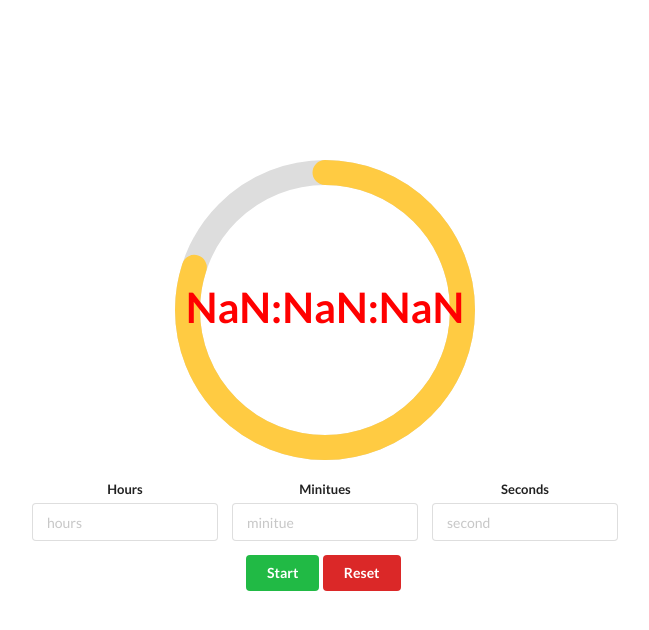
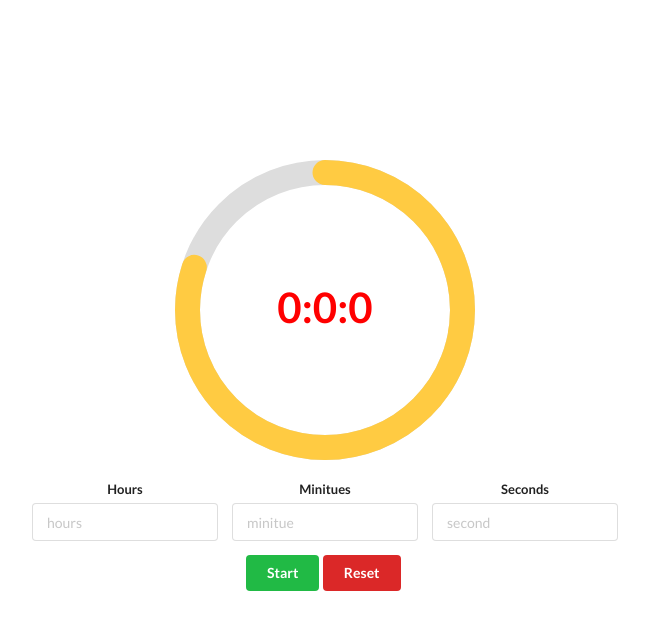
Before and after one commit to imSamiul/time, a React (Create React App) app: page / in a window 1280 px wide. Shown: the top 630 px of the page, without its empty margins (315-964 px from the left). Built offline with nearby package versions, Linux system fonts and the light colour scheme.

Commit message:
fixed the negative value bug

```diff
--- a/src/App.js
+++ b/src/App.js
@@ -1,7 +1,7 @@
-import CalculateTime from "./Components/Time/CalculateTime";
 import TimeInput from "./Components/Time/TimeInput";
 import "./App.css";
 import { useState } from "react";
+import ShowTime from "./Components/Time/ShowTime";
 
 function App() {
   const [givenTime, setGivenTime] = useState({
@@ -22,7 +22,7 @@ function App() {
       <div className="ui grid content">
         <div className="ui row">
           <div class="column">
-            <CalculateTime givenTime={givenTime}></CalculateTime>
+            <ShowTime givenTime={givenTime}></ShowTime>
           </div>
         </div>
         <div className="ui row">
--- a/src/Components/Time/CalculateTime.js
+++ b/src/Components/Time/CalculateTime.js
@@ -1,9 +1,15 @@
 import { useEffect, useState } from "react";
 import CircularProgressBar from "../UI/CircularProgressBar";
 
-const CalculateTime = ({ timeAfterGivenTime }) => {
-  const afterSomeTime = new Date(timeAfterGivenTime);
-  const [countDown, setCountDown] = useState(afterSomeTime);
+const CalculateTime = (props) => {
+  const timeAfterGivenTime = props.timeAfterGivenTime;
+  const afterSomeTime = new Date(timeAfterGivenTime).getTime();
+  const remaining = afterSomeTime - new Date().getTime();
+  const [countDown, setCountDown] = useState(remaining);
+  useEffect(() => {
+    setCountDown(remaining);
+  }, [timeAfterGivenTime]);
+
   const seconds = Math.floor((countDown / 1000) % 60);
   const minutes = Math.floor((countDown / (1000 * 60)) % 60);
   const hours = Math.floor((countDown / (1000 * 60 * 60)) % 24);
@@ -12,12 +18,14 @@ const CalculateTime = ({ timeAfterGivenTime }) => {
     minutes: minutes,
     seconds: seconds,
   };
-  console.log(countDown, initialTime);
   const [time, setTime] = useState(initialTime);
+  const [percentage, setPercentage] = useState(100);
 
   useEffect(() => {
+    if (countDown >= 0) {
+      console.log("countDown", countDown);
       const interval = setInterval(() => {
-      setCountDown(afterSomeTime - new Date().getTime());
+        setCountDown(countDown - 1000);
       }, 1000);
 
       const remainingTime = {
@@ -30,6 +38,7 @@ const CalculateTime = ({ timeAfterGivenTime }) => {
         ...remainingTime,
       }));
       return () => clearInterval(interval);
+    }
   }, [countDown]);
 
   return (
@@ -41,4 +50,5 @@ const CalculateTime = ({ timeAfterGivenTime }) => {
     />
   );
 };
+
 export default CalculateTime;
--- /dev/null
+++ b/src/Components/Time/ShowTime.js
@@ -0,0 +1,16 @@
+import CalculateTime from "./CalculateTime";
+import "./ShowTime.css";
+const ShowTime = (props) => {
+  const hoursInMs = props.givenTime.hours * 3600000;
+  const minitueInMs = props.givenTime.minitue * 60000;
+  const secondsInMs = props.givenTime.seconds * 1000;
+  const nowInMs = new Date().getTime();
+  const givenTimeInMs = hoursInMs + minitueInMs + secondsInMs;
+  const timeAfterGivenTime = nowInMs + givenTimeInMs;
+  return (
+    <div>
+      <CalculateTime timeAfterGivenTime={timeAfterGivenTime}></CalculateTime>
+    </div>
+  );
+};
+export default ShowTime;
```
Also changed, not shown: src/Components/Time/CountDownUptate.js (deleted, +0 -24 lines). Lines whose indentation alone changed are shown as unchanged.
